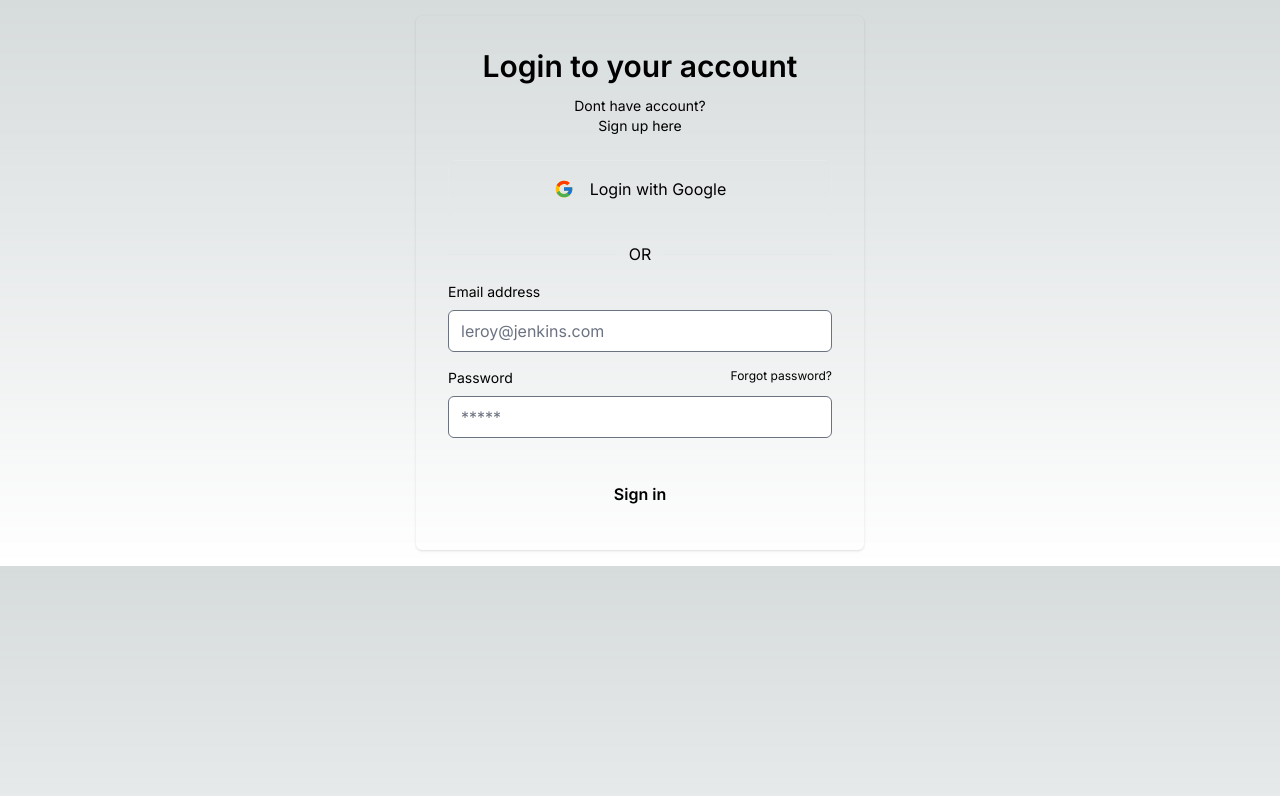
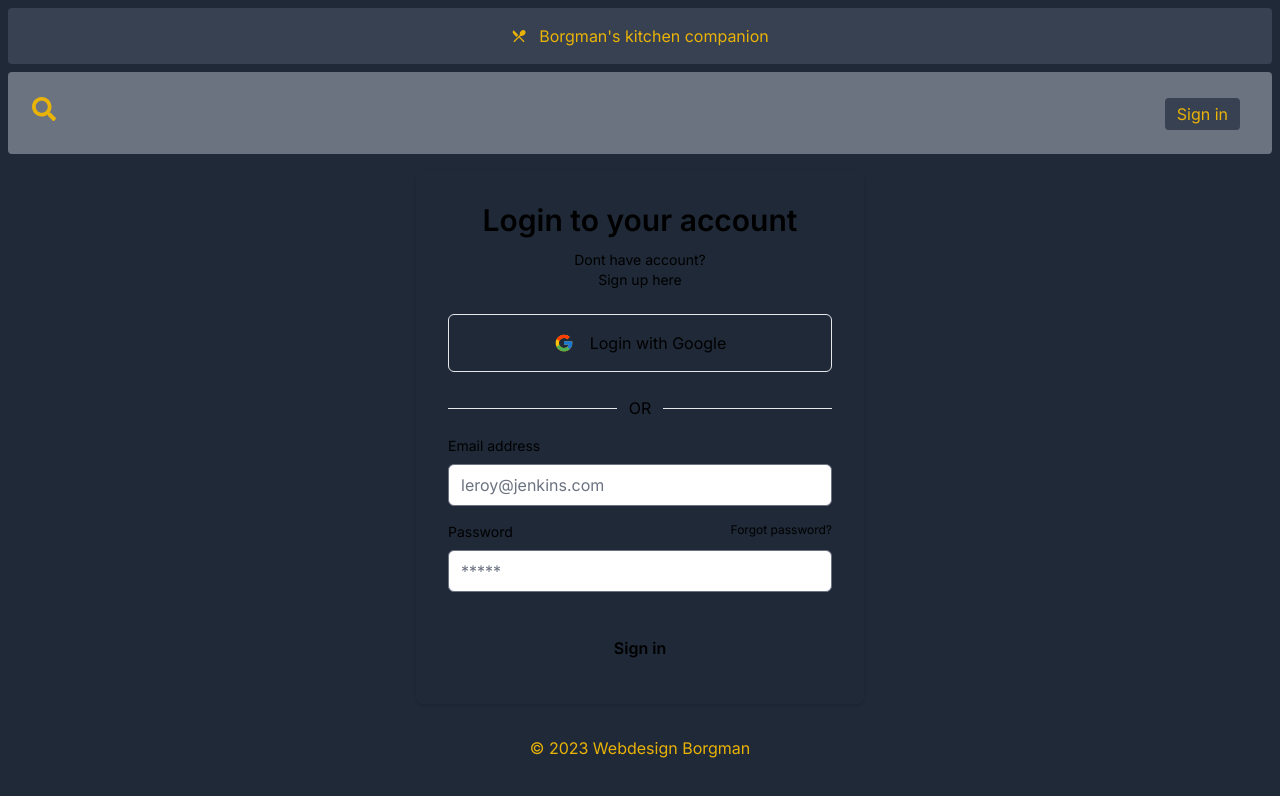
Before and after one commit to webdesignborgman/recept-may-2023, a Next.js app: page /user in a window 1280 px wide. Shown: the top 796 px of the page. Built offline with nearby package versions, Linux system fonts and the light colour scheme; no server answers.

Commit message:
Changed to signinwithredirect for google

```diff
--- /dev/null
+++ b/app/components/Footer.jsx
@@ -0,0 +1,11 @@
+/** @format */
+
+import React from 'react';
+
+export default function Footer() {
+  return (
+    <div className="flex text-yellow-500 text-1xl items-center justify-center gap-3 p-4 m-2">
+      <p>&copy; 2023 Webdesign Borgman</p>
+    </div>
+  );
+}
--- /dev/null
+++ b/app/components/Header.jsx
@@ -0,0 +1,18 @@
+/** @format */
+
+import Link from 'next/link';
+import { MdRestaurantMenu } from 'react-icons/md';
+
+export default function Header() {
+  return (
+    <div className="flex bg-gray-700 p-4 text-yellow-500 text-1xl items-center justify-center gap-3 m-2 rounded">
+      <Link href="/">
+        <MdRestaurantMenu />
+      </Link>
+
+      <Link href="/">
+        <h1>Borgman's kitchen companion</h1>
+      </Link>
+    </div>
+  );
+}
--- /dev/null
+++ b/app/components/Nav.jsx
@@ -0,0 +1,25 @@
+/** @format */
+
+import { FaSearch } from 'react-icons/fa';
+import Link from 'next/link';
+
+export default function Nav() {
+  return (
+    <div className="flex bg-gray-500 p-6 text-yellow-500 text-2xl items-center justify-between gap-3 mx-2 rounded">
+      <div>
+        <Link href="/search/">
+          <button>
+            <FaSearch />
+          </button>
+        </Link>
+      </div>
+      <div>
+        <Link href="/user">
+          <button className="bg-gray-700 py-1 px-3 rounded text-yellow-500 text-base mx-2 duration-300 hover:bg-yellow-500 hover:text-gray-700">
+            Sign in
+          </button>
+        </Link>
+      </div>
+    </div>
+  );
+}
--- a/app/firebase/AuthContext.js
+++ b/app/firebase/AuthContext.js
@@ -9,7 +9,7 @@ import {
   createUserWithEmailAndPassword,
   signOut,
   onAuthStateChanged,
-  signInWithPopup,
+  signInWithRedirect,
   GoogleAuthProvider,
 } from 'firebase/auth';
 import { doc, getDoc } from 'firebase/firestore';
@@ -26,7 +26,7 @@ export function AuthProvider({ children }) {
 
   function googleSignIn() {
     const provider = new GoogleAuthProvider();
-    return signInWithPopup(auth, provider);
+    return signInWithRedirect(auth, provider);
   }
 
   function signup(email, password) {
@@ -38,12 +38,7 @@ export function AuthProvider({ children }) {
     return signInWithEmailAndPassword(auth, email, password);
   }
 
-  //   function logout() {
-  //     console.log('Logout succesfull!');
-  //     return signOut(auth);
-  //   }
   function logout() {
-    console.log('Logout function is called');
     return signOut(auth)
       .then(() => {
         console.log('Logout successful');
@@ -52,12 +47,6 @@ export function AuthProvider({ children }) {
         console.log('Logout failed:', error.message);
       });
   }
-  //   const auth = getAuth();
-  //   signOut(auth).then(() => {
-  //     // Sign-out successful.
-  //   }).catch((error) => {
-  //     // An error happened.
-  //   });
 
   useEffect(() => {
     const unsubscribe = onAuthStateChanged(auth, async (user) => {
--- a/app/globals.css
+++ b/app/globals.css
@@ -1,27 +1,9 @@
+/** @format */
+
 @tailwind base;
 @tailwind components;
 @tailwind utilities;
 
-:root {
-  --foreground-rgb: 0, 0, 0;
-  --background-start-rgb: 214, 219, 220;
-  --background-end-rgb: 255, 255, 255;
+body {
+  background: #1f2937;
 }
-
-@media (prefers-color-scheme: dark) {
-  :root {
-    --foreground-rgb: 255, 255, 255;
-    --background-start-rgb: 0, 0, 0;
-    --background-end-rgb: 0, 0, 0;
-  }
-}
-
-body {
-  color: rgb(var(--foreground-rgb));
-  background: linear-gradient(
-      to bottom,
-      transparent,
-      rgb(var(--background-end-rgb))
-    )
-    rgb(var(--background-start-rgb));
-}
--- a/app/layout.js
+++ b/app/layout.js
@@ -1,5 +1,8 @@
 /** @format */
 
+import Footer from './components/Footer';
+import Header from './components/Header';
+import Nav from './components/Nav';
 import { AuthProvider } from './firebase/AuthContext';
 import './globals.css';
 import { Inter } from 'next/font/google';
@@ -16,7 +19,12 @@ export default function RootLayout({ children }) {
   return (
     <html lang="en">
       <body className={inter.className}>
-        <AuthProvider>{children}</AuthProvider>
+        <AuthProvider>
+          <Header />
+          <Nav />
+          {children}
+          <Footer />
+        </AuthProvider>
       </body>
     </html>
   );
--- a/package.json
+++ b/package.json
@@ -10,6 +10,7 @@
   },
   "dependencies": {
     "autoprefixer": "10.4.14",
+    "encoding": "^0.1.13",
     "eslint": "8.40.0",
     "eslint-config-next": "13.4.3",
     "firebase": "^9.22.0",
```
Also changed, not shown: 1 other file (tests, documents, lock files or other folders).
